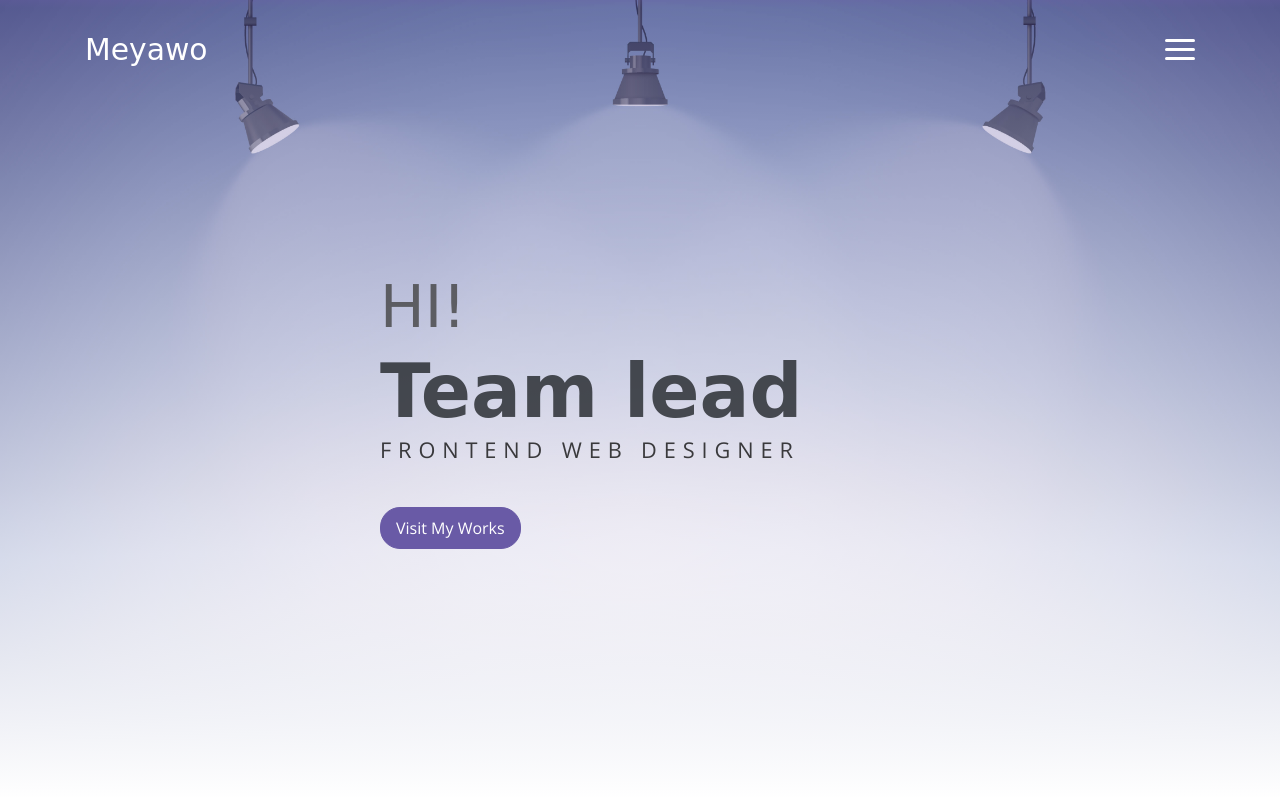
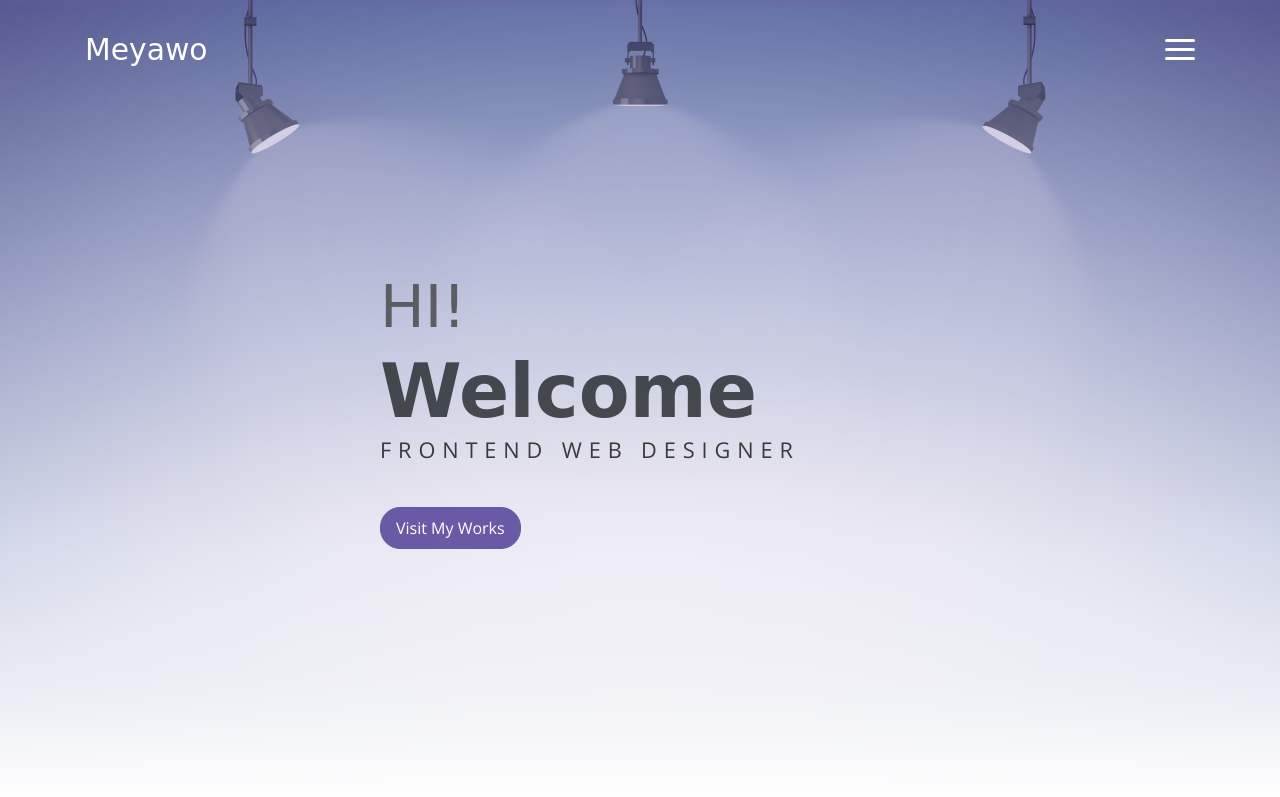
Before and after one commit to haseeb-aziz/using-jenkins-docker-image, a website: page public_html/index.html in a window 1280 px wide. Shown: the top 797 px of the page. Drawn offline with nearby package versions, Linux system fonts and the light colour scheme; a web font is replaced by a local one.

Commit message:
html index page

```diff
--- a/public_html/index.html
+++ b/public_html/index.html
@@ -54,7 +54,7 @@
         <div class="header-content container">
             <h1 class="header-title">
                 <span class="up">HI!</span>
-                <span class="down">Team lead</span>
+                <span class="down">Welcome</span>
             </h1>
             <p class="header-subtitle">FRONTEND WEB DESIGNER</p>
 
```
